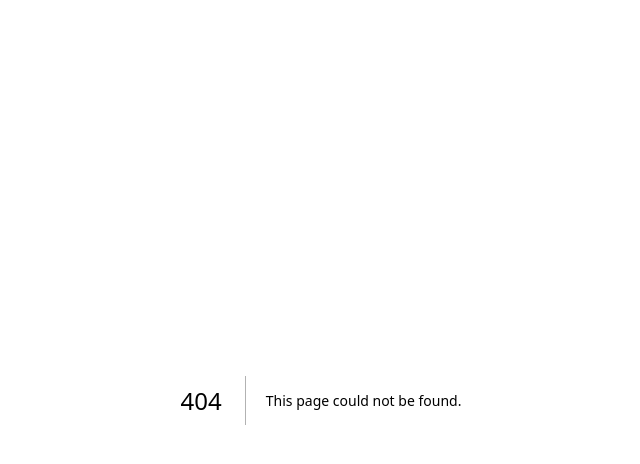
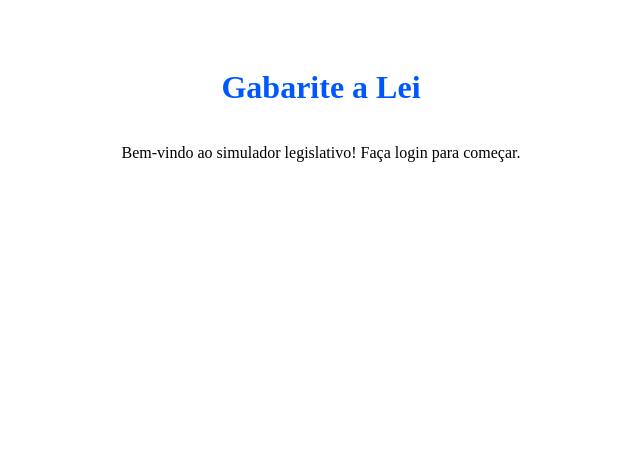
Before and after one commit to pgeovanny/divi, a Next.js app in the folder frontend/: page / in a window 1280 px wide. Before the commit this address had no page. Shown: the top 464 px of the page, without its empty margins (319-959 px from the left). Built offline with nearby package versions, Linux system fonts and the light colour scheme.

Commit message:
Create index.js

```diff
--- /dev/null
+++ b/frontend/pages/index.js
@@ -0,0 +1,8 @@
+export default function Home() {
+  return (
+    <main style={{display:"flex",flexDirection:"column",alignItems:"center",marginTop:"3rem"}}>
+      <h1 style={{fontSize:"2rem",color:"#0057FF"}}>Gabarite a Lei</h1>
+      <p>Bem-vindo ao simulador legislativo! Faça login para começar.</p>
+    </main>
+  )
+}
```
